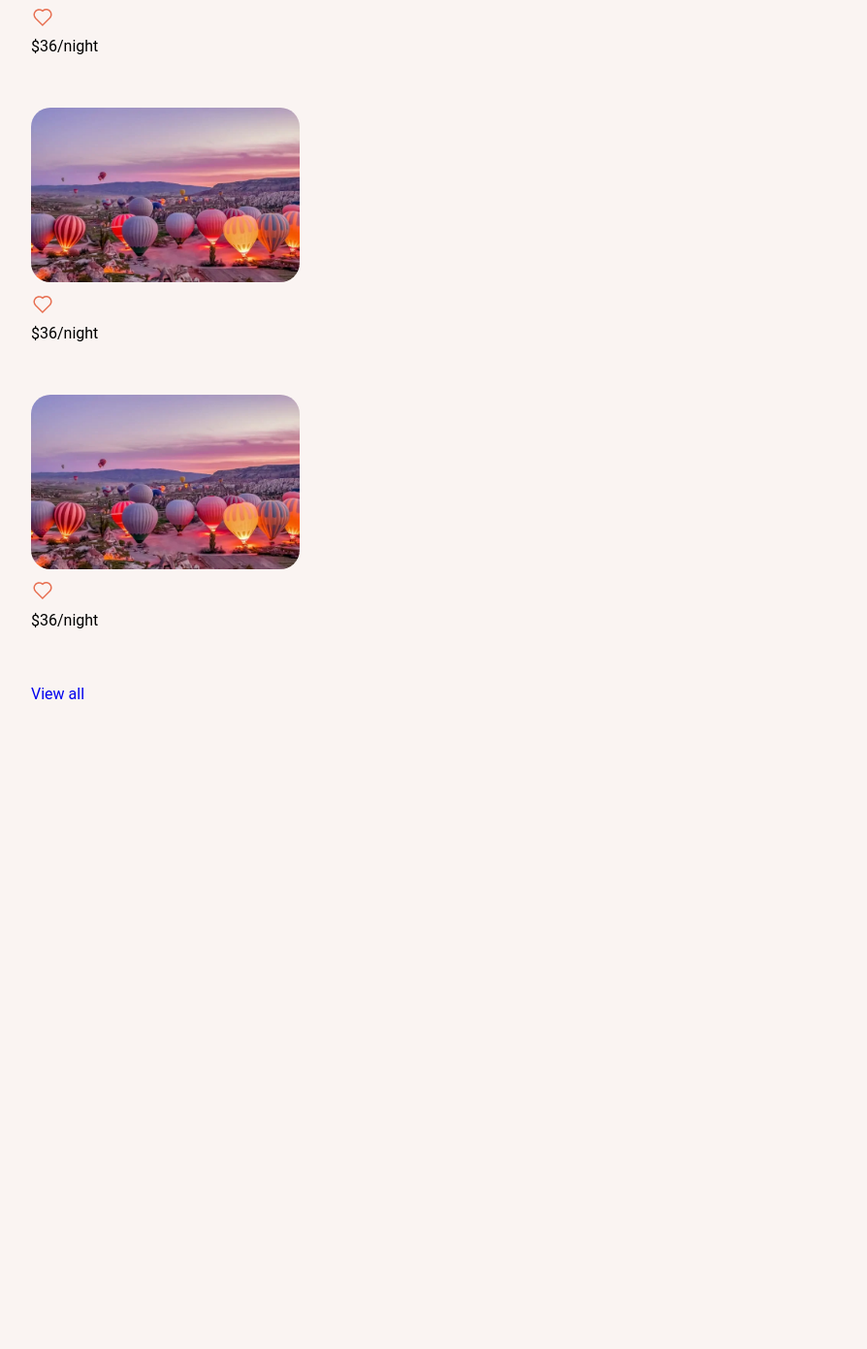
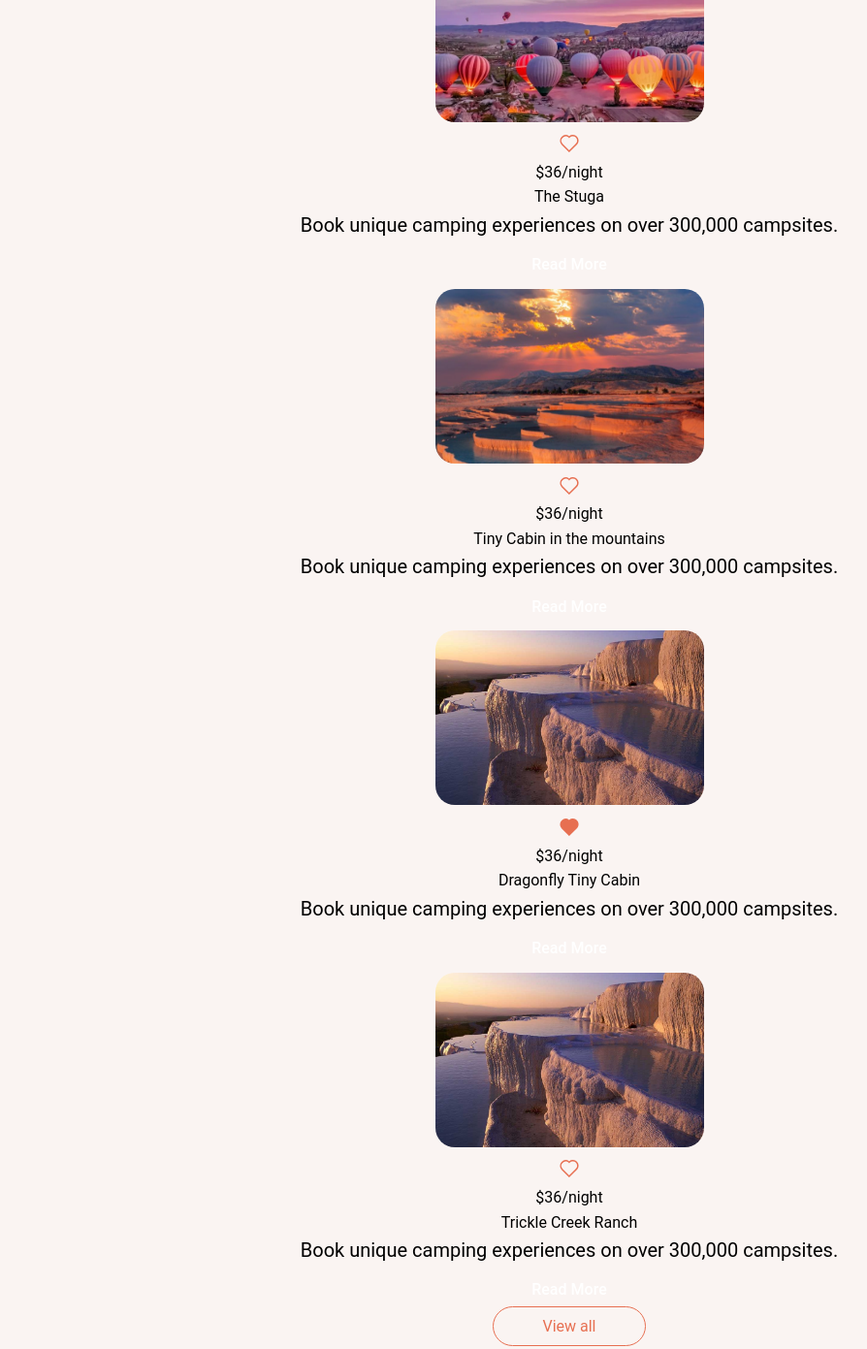
Before and after one commit to MohammadMahdiS/CampWeb-h-c-f, a plain HTML site: page index.html in a window 1280 px wide. Shown: the part 1398-2789 px from the top of the page at 97% size, without its empty margins (53-947 px from the left). Before the commit the page ends 2166 px from the top, so only its background shows below. Drawn offline with Linux system fonts and the light colour scheme; a web font is replaced by a local one.

Commit message:
Implement destinations css

```diff
--- a/css/app.css
+++ b/css/app.css
@@ -487,15 +487,16 @@ a {
     flex-direction: column;
     justify-content: center;
     border-radius: 2rem;
-    -webkit-border-radius: 2rem;
-    -moz-border-radius: 2rem;
-    -ms-border-radius: 2rem;
-    -o-border-radius: 2rem;
+    -webkit-border-radius:;
+    -moz-border-radius:;
+    -ms-border-radius:;
+    -o-border-radius:;
     padding: 0 4rem;
     color: var(--dark);
     flex-grow: 1rem;
-    /* margin-right: -1rem;
-    margin-left: -1rem; */
+    /*margin-right: -1rem;
+    margin-left: -1rem;
+     */:;
 }
 .service__img {
     display: block;
@@ -512,3 +513,46 @@ a {
 .service__caption {
 
 }
+
+
+/*
+
+-- Destination Style --
+
+*/
+
+.destinations {
+    text-align: center;
+}
+.destinations__logo {
+
+}
+.destinations_title {
+    font-family: var(--secondary-font);
+    font-size: 3rem;
+    max-width: 36rem;
+    margin: 3rem auto;
+}
+
+.destination__btn {
+    color: var(--orange);
+    border: 1px solid var(--orange);
+    background-color: transparent;
+    padding: 1rem 5rem;
+    border-radius: 5rem;
+    -webkit-border-radius: 5rem;
+    -moz-border-radius: 5rem;
+    -ms-border-radius: 5rem;
+    -o-border-radius: 5rem;
+    transition: all 100 ease-in;
+    -webkit-transition: all 100 ease-in;
+    -moz-transition: all 100 ease-in;
+    -ms-transition: all 100 ease-in;
+    -o-transition: all 100 ease-in;
+    margin-top: 3rem;
+}
+
+.destination__btn:hover {
+    color: var(--white);
+    background-color: var(--orange);
+}
--- a/index.html
+++ b/index.html
@@ -180,54 +180,83 @@
             <!-- Destination Section Start-->
              <section class="destinations">
                 <img src="image/destination.png" class="destinations__logo" alt="destinations" />
+
+
+
                 <h2 class="destinations_title">Explore Destination & Activities </h2>
                 <div class="destination">
                     <div class="destination__box">
                         <div class="destination__box-banner">
                             <img src="image/Stuga.png" class="destination__box-banner__img" />
                             <div class="destination__box-banner__like">
-                                <img src="image/svg-icon/heart_outlet.png" class="destination__box-banner__like-icon"/>
+                               <svg class="destination__box-banner__like-icon" xmlns="http://www.w3.org/2000/svg" width="24.037" height="24.037" viewBox="0 0 24.037 24.037">
+                                <path id="Path_955" data-name="Path 955" d="M15.822,8.979v.029H4V-2.1A5.915,5.915,0,0,1,9.912-7.841a5.913,5.913,0,0,1,5.849,5.049,5.912,5.912,0,0,1,.061,11.772ZM14.346-1.314v-.679l-.005-.158A4.434,4.434,0,0,0,9.912-6.363,4.433,4.433,0,0,0,5.478-2.077V7.53h8.87V7.507l.821.023h.064a4.434,4.434,0,0,0,.007-8.868h-.083l-.132,0-.66.036v-.017Z" transform="translate(2.716 20.496) rotate(-45)" fill="#e76f51"/>
+                               </svg>
+
                             </div>
                             <div class="destination__box-banner__price">
                                 <span class="destination__box-banner__price-title" >$36/night</span>
                             </div>
                         </div>
 
-                        <h3 class="destination__box-title"> </h3>
-                        <p class="destination__box-caption"></p>
-                        <a href="#" class="btn destination__box-link"></a>
+                        <h3 class="destination__box-title"> The Stuga</h3>
+                        <p class="destination__box-caption">Book unique camping experiences on over 300,000 campsites.</p>
+                        <a href="#" class="btn destination__box-link">Read More</a>
                     </div>
 
                     <div class="destination__box">
                         <div class="destination__box-banner">
-                            <img src="image/Stuga.png" class="destination__box-banner__img" />
+                            <img src="image/Tiny_Cabin_mountains.png" class="destination__box-banner__img" />
                             <div class="destination__box-banner__like">
-                                <img src="image/svg-icon/heart_outlet.png" class="destination__box-banner__like-icon"/>
+                               <svg class="destination__box-banner__like-icon" xmlns="http://www.w3.org/2000/svg" width="24.037" height="24.037" viewBox="0 0 24.037 24.037">
+                                <path id="Path_955" data-name="Path 955" d="M15.822,8.979v.029H4V-2.1A5.915,5.915,0,0,1,9.912-7.841a5.913,5.913,0,0,1,5.849,5.049,5.912,5.912,0,0,1,.061,11.772ZM14.346-1.314v-.679l-.005-.158A4.434,4.434,0,0,0,9.912-6.363,4.433,4.433,0,0,0,5.478-2.077V7.53h8.87V7.507l.821.023h.064a4.434,4.434,0,0,0,.007-8.868h-.083l-.132,0-.66.036v-.017Z" transform="translate(2.716 20.496) rotate(-45)" fill="#e76f51"/>
+                               </svg>
+
                             </div>
                             <div class="destination__box-banner__price">
                                 <span class="destination__box-banner__price-title" >$36/night</span>
                             </div>
                         </div>
 
-                        <h3 class="destination__box-title"> </h3>
-                        <p class="destination__box-caption"></p>
-                        <a href="#" class="btn destination__box-link"></a>
+                        <h3 class="destination__box-title"> Tiny Cabin in the mountains</h3>
+                        <p class="destination__box-caption">Book unique camping experiences on over 300,000 campsites.</p>
+                        <a href="#" class="btn destination__box-link">Read More</a>
                     </div>
 
                     <div class="destination__box">
                         <div class="destination__box-banner">
-                            <img src="image/Stuga.png" class="destination__box-banner__img" />
+                            <img src="image/Dragonfly_Tiny_Cabin.png" class="destination__box-banner__img" />
                             <div class="destination__box-banner__like">
-                                <img src="image/svg-icon/heart_outlet.png" class="destination__box-banner__like-icon"/>
+                                <svg class="destination__box-banner__like-icon-fill" xmlns="http://www.w3.org/2000/svg" width="24.037" height="24.037" viewBox="0 0 24.037 24.037">
+                                    <path id="Path_956" data-name="Path 956" d="M15.822,8.979v.029H4V-2.1A5.915,5.915,0,0,1,9.912-7.841a5.913,5.913,0,0,1,5.849,5.049,5.912,5.912,0,0,1,.061,11.772Z" transform="translate(2.716 20.496) rotate(-45)" fill="#e76f51"/>
+                                  </svg>
                             </div>
                             <div class="destination__box-banner__price">
                                 <span class="destination__box-banner__price-title" >$36/night</span>
                             </div>
                         </div>
 
-                        <h3 class="destination__box-title"> </h3>
-                        <p class="destination__box-caption"></p>
-                        <a href="#" class="btn destination__box-link"></a>
+                        <h3 class="destination__box-title"> Dragonfly Tiny Cabin</h3>
+                        <p class="destination__box-caption">Book unique camping experiences on over 300,000 campsites.</p>
+                        <a href="#" class="btn destination__box-link">Read More</a>
+                    </div>
+
+                    <div class="destination__box">
+                        <div class="destination__box-banner">
+                            <img src="image/Dragonfly_Tiny_Cabin.png" class="destination__box-banner__img" />
+                            <div class="destination__box-banner__like">
+                                <svg class="destination__box-banner__like-icon-fill" xmlns="http://www.w3.org/2000/svg" width="24.037" height="24.037" viewBox="0 0 24.037 24.037">
+                                    <path id="Path_955" data-name="Path 955" d="M15.822,8.979v.029H4V-2.1A5.915,5.915,0,0,1,9.912-7.841a5.913,5.913,0,0,1,5.849,5.049,5.912,5.912,0,0,1,.061,11.772ZM14.346-1.314v-.679l-.005-.158A4.434,4.434,0,0,0,9.912-6.363,4.433,4.433,0,0,0,5.478-2.077V7.53h8.87V7.507l.821.023h.064a4.434,4.434,0,0,0,.007-8.868h-.083l-.132,0-.66.036v-.017Z" transform="translate(2.716 20.496) rotate(-45)" fill="#e76f51"/>
+                                  </svg>
+                            </div>
+                            <div class="destination__box-banner__price">
+                                <span class="destination__box-banner__price-title" >$36/night</span>
+                            </div>
+                        </div>
+
+                        <h3 class="destination__box-title"> Trickle Creek Ranch</h3>
+                        <p class="destination__box-caption">Book unique camping experiences on over 300,000 campsites.</p>
+                        <a href="#" class="btn destination__box-link">Read More</a>
                     </div>
 
                 </div>
```
Also changed, not shown: image/Dragonfly_Tiny_Cabin.png (added), image/Tiny_Cabin_mountains.png (added), image/Trickle_Creek_Ranch.png (added), image/svg-icon/heart_fill.png (added), image/svg/Path 955.svg (added), image/svg/Path 956.svg (added).
